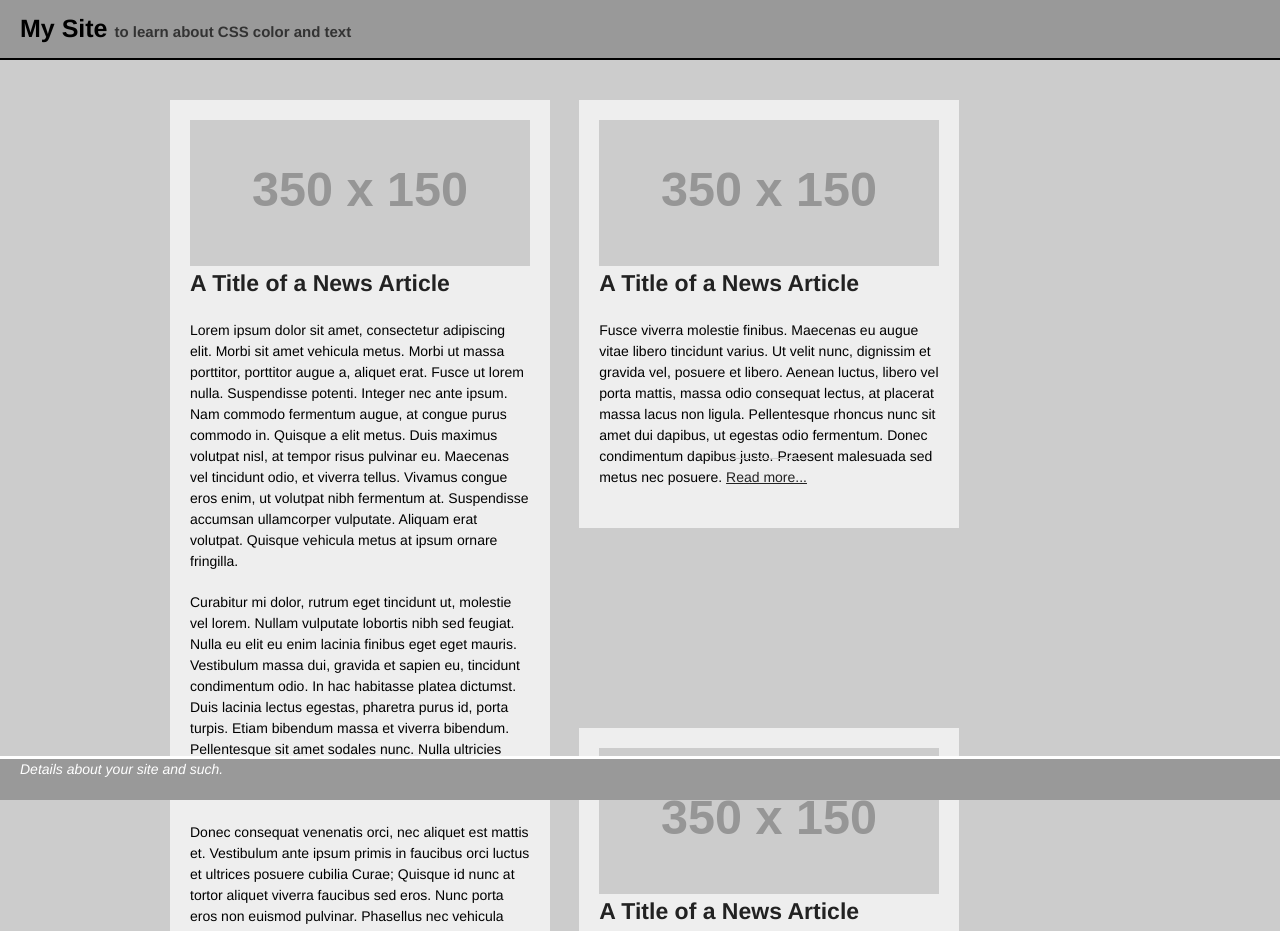
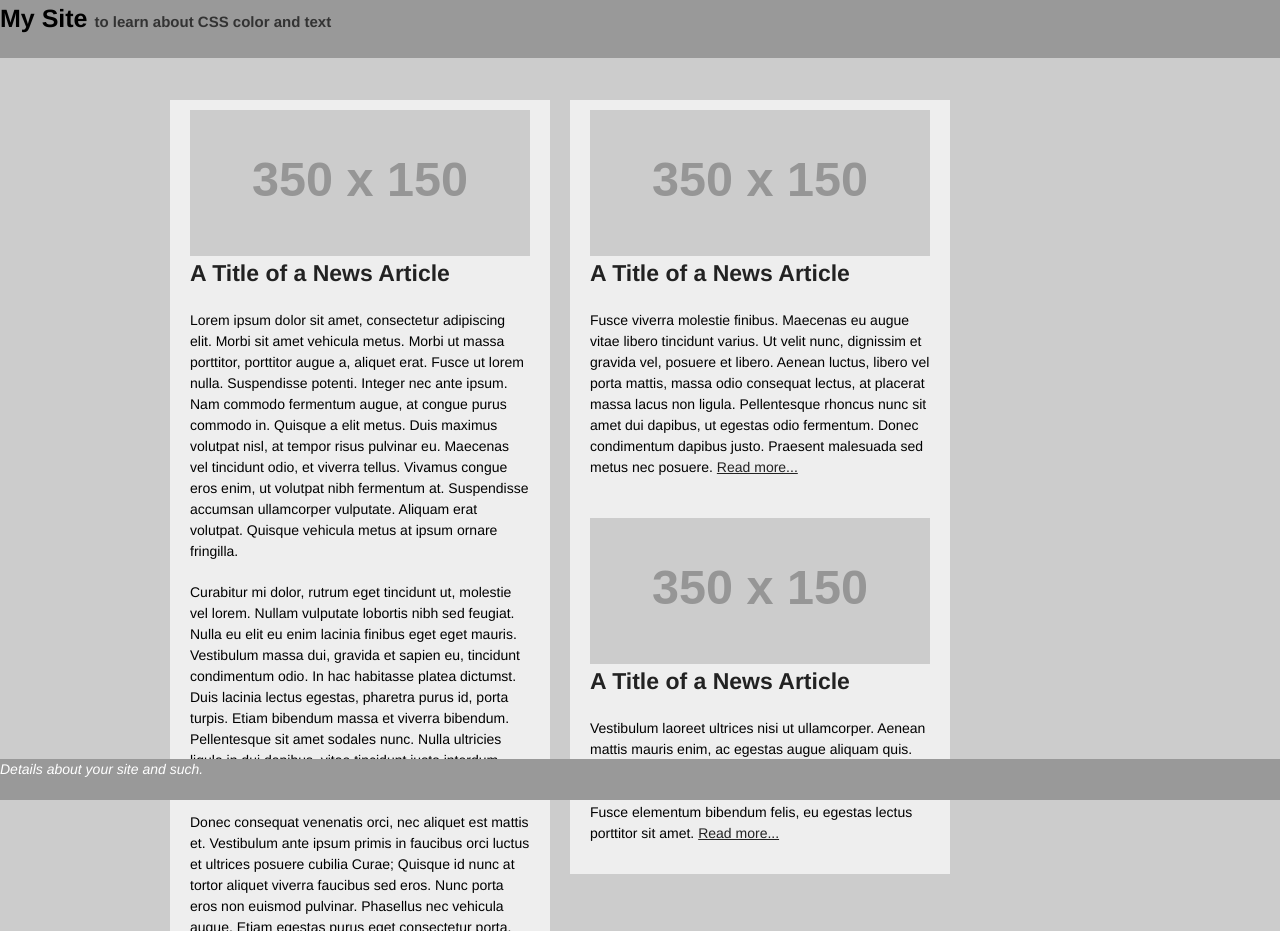
Before and after one commit to weikyle/css-layout2, a plain HTML site: page index.html in a window 1280 px wide. Shown: the top 931 px of the page. Drawn offline with Linux system fonts and the light colour scheme; placeholder pictures from the web are drawn by us.

Commit message:
Update layout.css

```diff
--- a/css/layout.css
+++ b/css/layout.css
@@ -1,55 +1,28 @@
 /*your custom CSS here*/
 body {
+  padding-top: 100px;
 }
 
-.heading {
-  position:fixed;
-  border-bottom:2px solid black;
-  top: 0;
-  width:100%;
-  left:0;
-  padding: 0 20px;
-
-}
-
-.heading h1 {
-  margin: 10px 0;
+img {
+  width: 100%;
 }
 
 .box {
-  margin-right: 2%;
-  margin-top: 100px;
-  margin-bottom:100px;
-  padding: 20px;
-  position:relative;
-
-  float:left;
-  width: 30%;
+  padding: 10px 20px;
 }
 
-.box:last-child {
-  margin-right:0;
+.heading
+{
+  position:fixed;
+  width: 100%;
+  top: 0;
+  left: 0;
 }
 
-.box h2 {
+.footer
+{
+  position:fixed;
+  width: 100%;
+  bottom: 0;
+  left: 0;
 }
-
-.box img {
-  width: 100%;
-}
-
-.box a.read-more {
-  display: black;
-  margin-top: 5px;
-  padding-top: 10px;
-  border-top: 1px solid #ccc;
-}
-
-.footer {
-  position: fixed;
-  bottom: 0;
-  left:0;
-  width: 100%;
-  padding: 0 20px;
-  border-top: 3px solid white;
-}
```
